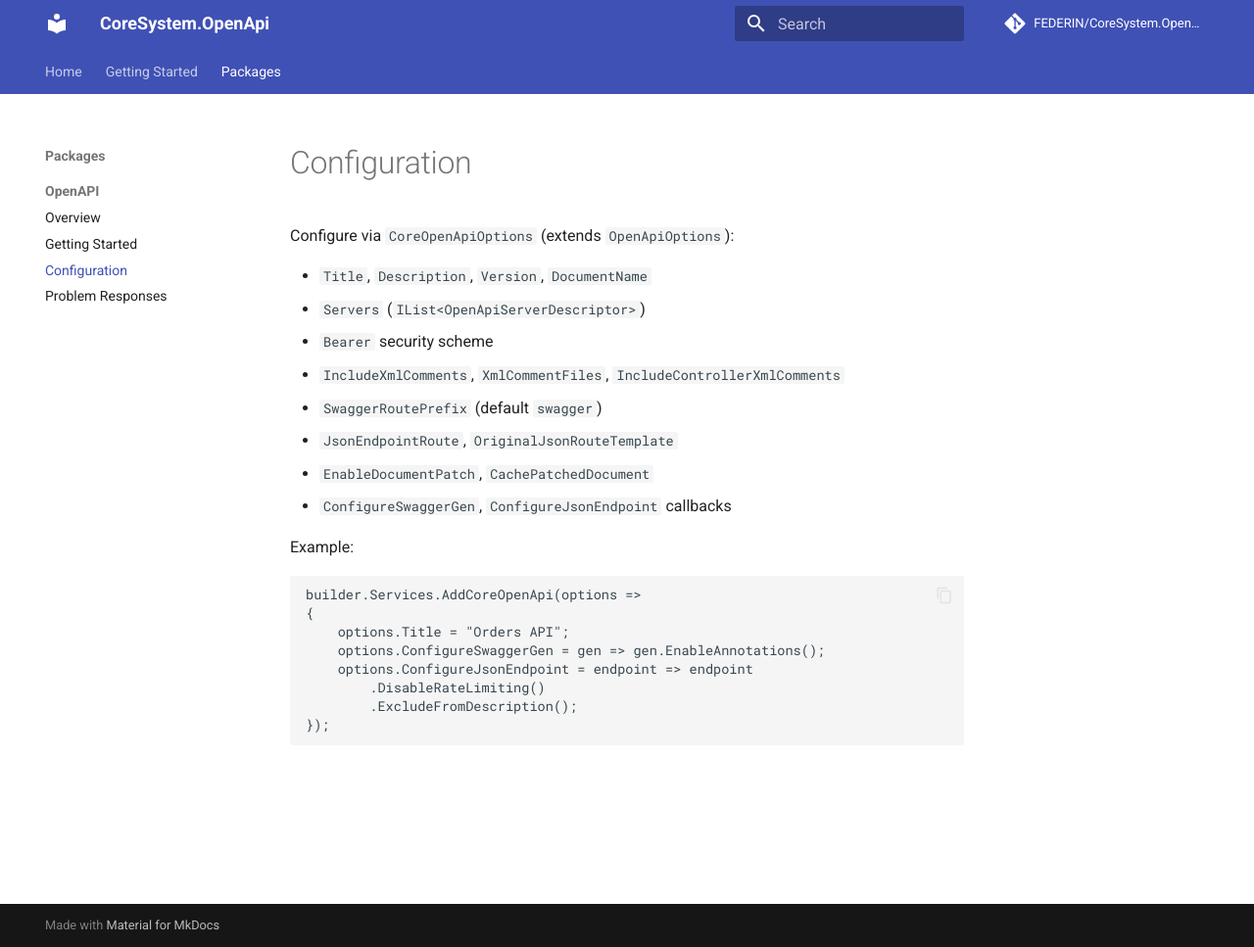
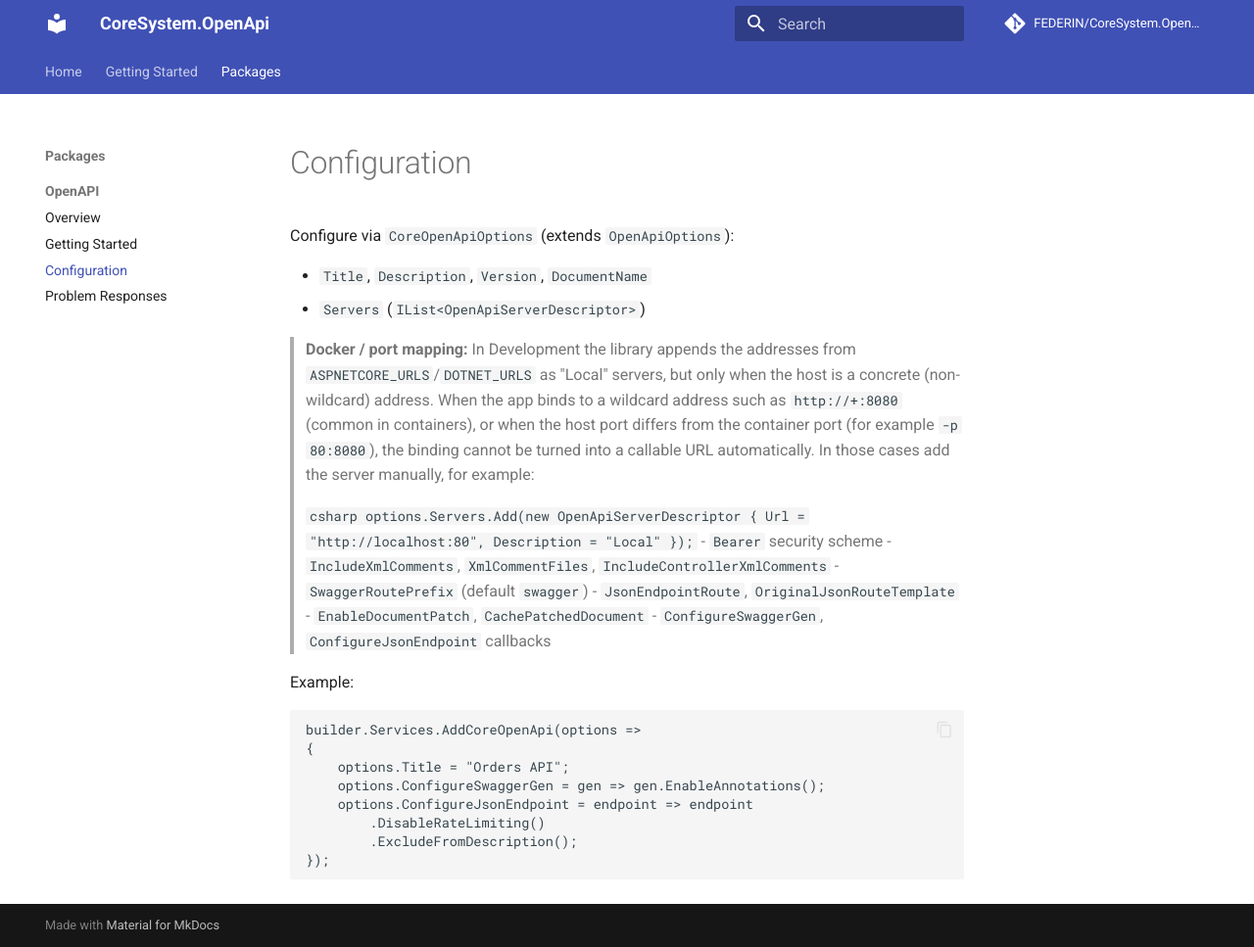
Before and after one commit to FEDERIN/CoreSystem.OpenApi, an MkDocs documentation site: the page built from docs/OpenApi/Configuration.md, in a window 1280 px wide and 967 px high. Shown: the whole window at 98% size. Built offline with MkDocs 1.6.1 and Material for MkDocs 9.7.7, drawn with Linux system fonts in a browser that asks for light colours; comment, search, counter and statistics services are not loaded.

Commit message:
docs(openapi): clarify Docker and mapped-port server configuration

````diff
--- a/docs/OpenApi/Configuration.md
+++ b/docs/OpenApi/Configuration.md
@@ -4,6 +4,21 @@ Configure via `CoreOpenApiOptions` (extends `OpenApiOptions`):
 
 - `Title`, `Description`, `Version`, `DocumentName`
 - `Servers` (`IList<OpenApiServerDescriptor>`)
+
+> **Docker / port mapping:** In Development the library appends the addresses from
+> `ASPNETCORE_URLS`/`DOTNET_URLS` as "Local" servers, but only when the host is a
+> concrete (non-wildcard) address. When the app binds to a wildcard address such as
+> `http://+:8080` (common in containers), or when the host port differs from the
+> container port (for example `-p 80:8080`), the binding cannot be turned into a
+> callable URL automatically. In those cases add the server manually, for example:
+>
+> ```csharp
+> options.Servers.Add(new OpenApiServerDescriptor
+> {
+>     Url = "http://localhost:80",
+>     Description = "Local"
+> });
+> ```
 - `Bearer` security scheme
 - `IncludeXmlComments`, `XmlCommentFiles`, `IncludeControllerXmlComments`
 - `SwaggerRoutePrefix` (default `swagger`)
````
